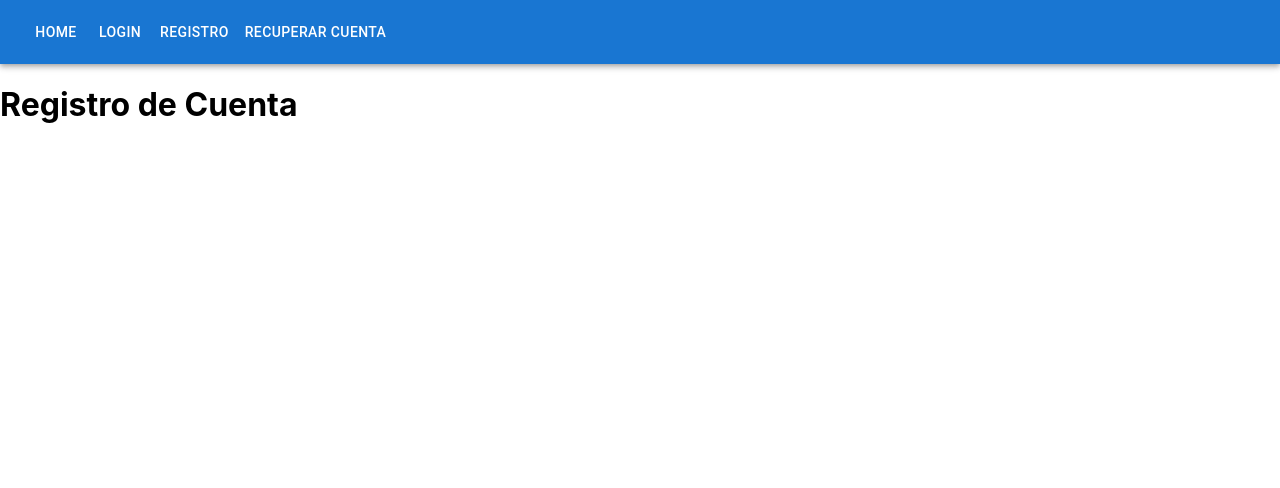
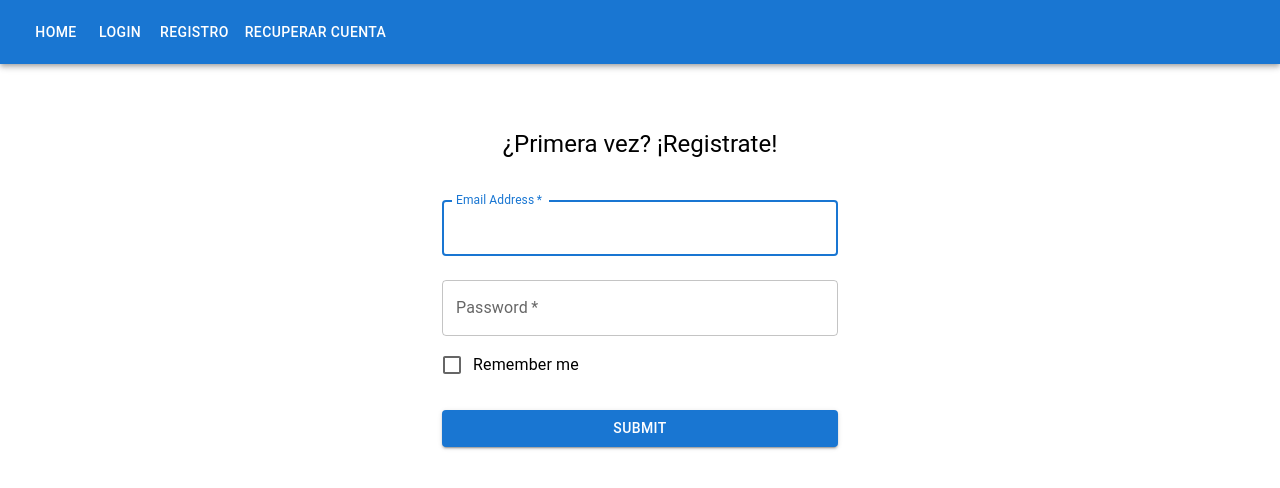
Before and after one commit to agusEmaUade/administrando-v2, a React (Create React App) app: page /registro in a window 1280 px wide. Shown: the top 488 px of the page. Built offline with nearby package versions, Linux system fonts and the light colour scheme.

Commit message:
login y register

```diff
--- a/src/pages/login.js
+++ b/src/pages/login.js
@@ -1,8 +1,64 @@
 // pages/Login.js
 import React from 'react';
+import { Container, Typography, TextField, FormControlLabel, Checkbox, Button, Box } from '@mui/material';
 
 function Login() {
-  return <h1>Iniciar Sesión, yes</h1>;
+  return (
+    <Container component="main" maxWidth="xs">
+      <Box
+        sx={{
+          display: 'flex',
+          flexDirection: 'column',
+          alignItems: 'center',
+          mt: 8,
+        }}
+      >
+        <Typography variant="h5">Iniciar Sesión</Typography>
+        <Box
+          component="form"
+          noValidate
+          sx={{
+            mt: 3,
+            width: '100%',
+          }}
+        >
+          <TextField
+            margin="normal"
+            required
+            fullWidth
+            id="email"
+            label="Email Address"
+            name="email"
+            autoComplete="email"
+            autoFocus
+          />
+          <TextField
+            margin="normal"
+            required
+            fullWidth
+            name="password"
+            label="Password"
+            type="password"
+            id="password"
+            autoComplete="current-password"
+          />
+          <FormControlLabel
+            control={<Checkbox value="remember" color="primary" />}
+            label="Remember me"
+          />
+          <Button
+            type="submit"
+            fullWidth
+            variant="contained"
+            color="primary"
+            sx={{ mt: 3, mb: 2 }}
+          >
+            Submit
+          </Button>
+        </Box>
+      </Box>
+    </Container>
+  );
 }
 
 export default Login;
--- a/src/pages/registro.js
+++ b/src/pages/registro.js
@@ -1,8 +1,64 @@
 // pages/Registro.js
 import React from 'react';
+import { Container, Typography, TextField, FormControlLabel, Checkbox, Button, Box } from '@mui/material';
 
 function Registro() {
-  return <h1>Registro de Cuenta</h1>;
+  return (
+    <Container component="main" maxWidth="xs">
+      <Box
+        sx={{
+          display: 'flex',
+          flexDirection: 'column',
+          alignItems: 'center',
+          mt: 8,
+        }}
+      >
+        <Typography variant="h5">¿Primera vez? ¡Registrate!</Typography>
+        <Box
+          component="form"
+          noValidate
+          sx={{
+            mt: 3,
+            width: '100%',
+          }}
+        >
+          <TextField
+            margin="normal"
+            required
+            fullWidth
+            id="email"
+            label="Email Address"
+            name="email"
+            autoComplete="email"
+            autoFocus
+          />
+          <TextField
+            margin="normal"
+            required
+            fullWidth
+            name="password"
+            label="Password"
+            type="password"
+            id="password"
+            autoComplete="current-password"
+          />
+          <FormControlLabel
+            control={<Checkbox value="remember" color="primary" />}
+            label="Remember me"
+          />
+          <Button
+            type="submit"
+            fullWidth
+            variant="contained"
+            color="primary"
+            sx={{ mt: 3, mb: 2 }}
+          >
+            Submit
+          </Button>
+        </Box>
+      </Box>
+    </Container>
+  );
 }
 
 export default Registro;
```
